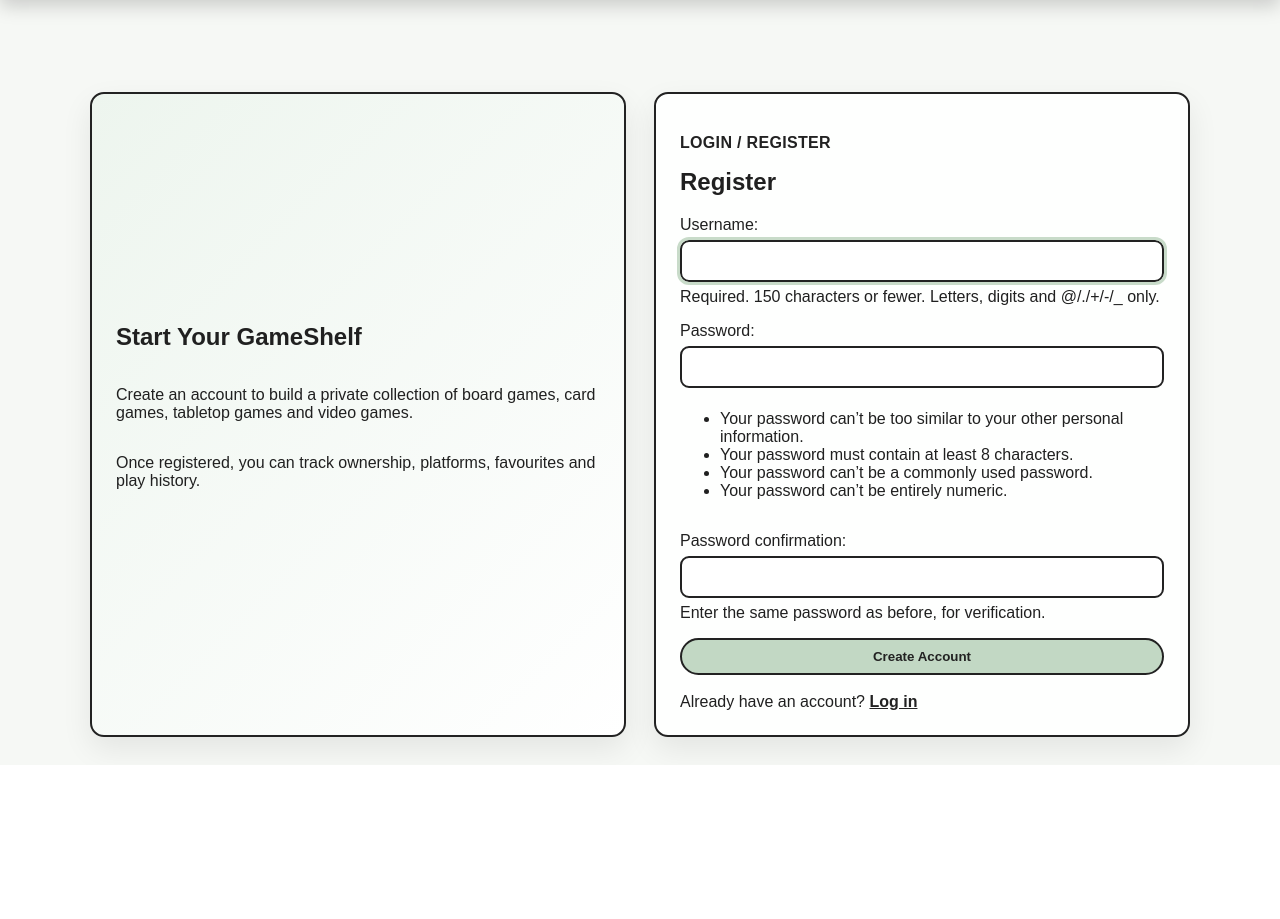
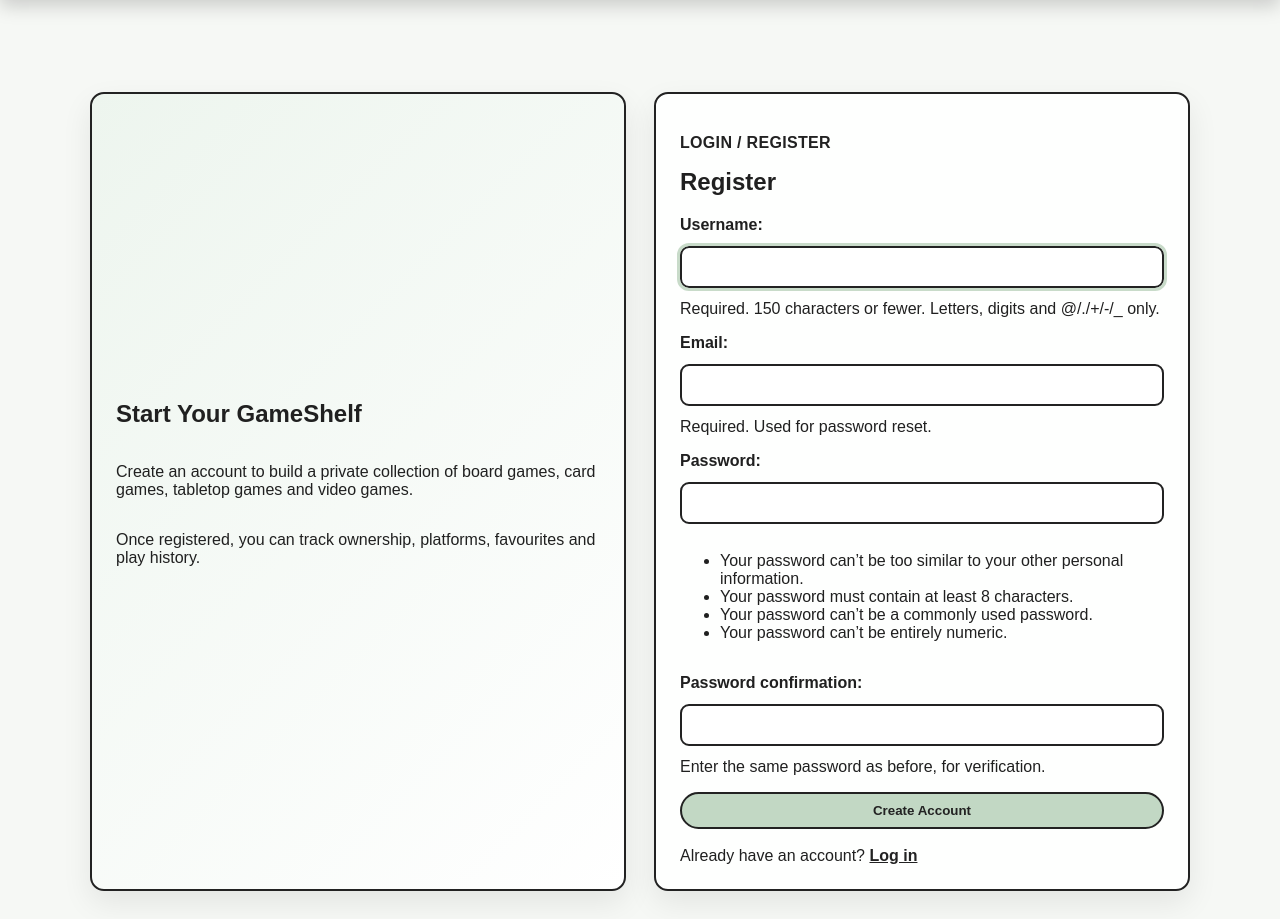
Before and after one commit to DarthCookie45/GameShelf, a Django app: page /accounts/register/ in a window 1280 px wide. Shown: the part 64-983 px from the top of the page. Before the commit the page ends 828 px from the top, so only its background shows below. Run offline with Django 5.2, Linux system fonts and the light colour scheme.

Commit message:
Add email registration and password reset pages without true function just yet

```diff
--- /dev/null
+++ b/accounts/forms.py
@@ -0,0 +1,22 @@
+from django import forms
+from django.contrib.auth.forms import UserCreationForm
+from django.contrib.auth.models import User
+
+
+class CustomUserCreationForm(UserCreationForm):
+    email = forms.EmailField(
+        required=True,
+        help_text='Required. Used for password reset.'
+    )
+
+    class Meta:
+        model = User
+        fields = ['username', 'email', 'password1', 'password2']
+
+    def clean_email(self):
+        email = self.cleaned_data.get('email')
+
+        if email and User.objects.filter(email__iexact=email).exists():
+            raise forms.ValidationError('An account already exists with this email address.')
+
+        return email
--- a/accounts/views.py
+++ b/accounts/views.py
@@ -1,11 +1,11 @@
 from django.contrib import messages
 from django.contrib.auth import login, logout
 from django.contrib.auth.decorators import login_required
-from django.contrib.auth.forms import UserCreationForm
 from django.shortcuts import redirect, render
 from checkout.utils import user_has_premium
 
 from games.models import Game, PlaySession
+from .forms import CustomUserCreationForm
 
 # Create your views here.
 # Register view
@@ -14,7 +14,7 @@ def register(request):
         return redirect('home')
 
     if request.method == 'POST':
-        form = UserCreationForm(request.POST)
+        form = CustomUserCreationForm(request.POST)
 
         if form.is_valid():
             user = form.save()
@@ -22,7 +22,7 @@ def register(request):
             messages.success(request, 'Account created successfully.')
             return redirect('home')
     else:
-        form = UserCreationForm()
+        form = CustomUserCreationForm()
 
     return render(request, 'registration/register.html', {'form': form})
 
--- a/config/settings.py
+++ b/config/settings.py
@@ -141,3 +141,6 @@ LOGOUT_REDIRECT_URL = 'home'
 STRIPE_PUBLIC_KEY = os.environ.get('STRIPE_PUBLIC_KEY', '')
 STRIPE_SECRET_KEY = os.environ.get('STRIPE_SECRET_KEY', '')
 STRIPE_PREMIUM_PRICE = int(os.environ.get('STRIPE_PREMIUM_PRICE', '499'))
+
+EMAIL_BACKEND = 'django.core.mail.backends.console.EmailBackend'
+DEFAULT_FROM_EMAIL = 'noreply@gameshelf.local'
--- a/static/css/style.css
+++ b/static/css/style.css
@@ -257,6 +257,36 @@ body {
     display: flex;
     flex-direction: column;
     gap: 6px;
+    margin: 0 0 16px;
+}
+
+.auth-panel form label {
+    display: inline-block;
+    font-weight: bold;
+    margin-bottom: 6px;
+}
+
+.auth-panel form input {
+    margin-bottom: 6px;
+}
+
+.auth-panel .errorlist {
+    color: #9f1239;
+    font-weight: bold;
+    margin: 8px 0 14px;
+    padding-left: 22px;
+}
+
+.auth-panel .errorlist li {
+    margin-bottom: 4px;
+}
+
+.auth-panel .helptext {
+    color: var(--muted);
+    display: block;
+    font-size: 0.95rem;
+    line-height: 1.35;
+    margin-top: 4px;
 }
 
 .auth-panel input {
@@ -289,6 +319,53 @@ body {
 .auth-switch a {
     color: var(--coal);
     font-weight: bold;
+}
+
+.auth-card label {
+    display: inline-block;
+    font-weight: bold;
+    margin-bottom: 6px;
+}
+
+.auth-card .errorlist {
+    color: #9f1239;
+    font-weight: bold;
+    margin: 8px 0 14px;
+    padding-left: 22px;
+}
+
+.auth-card .errorlist li {
+    margin-bottom: 4px;
+}
+
+.auth-card .helptext {
+    color: var(--muted);
+    display: block;
+    font-size: 0.95rem;
+    line-height: 1.35;
+    margin: 6px 0 14px;
+}
+
+.auth-field {
+    display: grid;
+    gap: 6px;
+    margin-bottom: 16px;
+}
+
+.auth-field label {
+    font-weight: bold;
+}
+
+.auth-field input {
+    margin: 0;
+}
+
+.auth-field .helptext {
+    margin: 0;
+}
+
+.auth-field .errorlist {
+    margin: 2px 0 0;
 }
 
 
--- a/templates/registration/login.html
+++ b/templates/registration/login.html
@@ -35,6 +35,11 @@
         </form>
 
         <p class="auth-switch">
+            Forgotten your password?
+            <a href="{% url 'password_reset' %}">Reset it here</a>
+        </p>
+
+        <p class="auth-switch">
             Need an account?
             <a href="{% url 'register' %}">Register</a>
         </p>
--- a/templates/registration/register.html
+++ b/templates/registration/register.html
@@ -29,7 +29,33 @@
                 </div>
             {% endif %}
 
-            {{ form.as_p }}
+            <div class="auth-field">
+                {{ form.username.label_tag }}
+                {{ form.username }}
+                {{ form.username.help_text }}
+                {{ form.username.errors }}
+            </div>
+
+            <div class="auth-field">
+                {{ form.email.label_tag }}
+                {{ form.email }}
+                {{ form.email.help_text }}
+                {{ form.email.errors }}
+            </div>
+
+            <div class="auth-field">
+                {{ form.password1.label_tag }}
+                {{ form.password1 }}
+                {{ form.password1.help_text }}
+                {{ form.password1.errors }}
+            </div>
+
+            <div class="auth-field">
+                {{ form.password2.label_tag }}
+                {{ form.password2 }}
+                {{ form.password2.help_text }}
+                {{ form.password2.errors }}
+            </div>
 
             <button class="button form-button" type="submit">Create Account</button>
         </form>
```
Also changed, not shown: TESTING.md (+6 -0 lines), templates/registration/password_reset_complete.html (added, +15 -0 lines), templates/registration/password_reset_confirm.html (added, +39 -0 lines), templates/registration/password_reset_done.html (added, +18 -0 lines), templates/registration/password_reset_form.html (added, +37 -0 lines).
